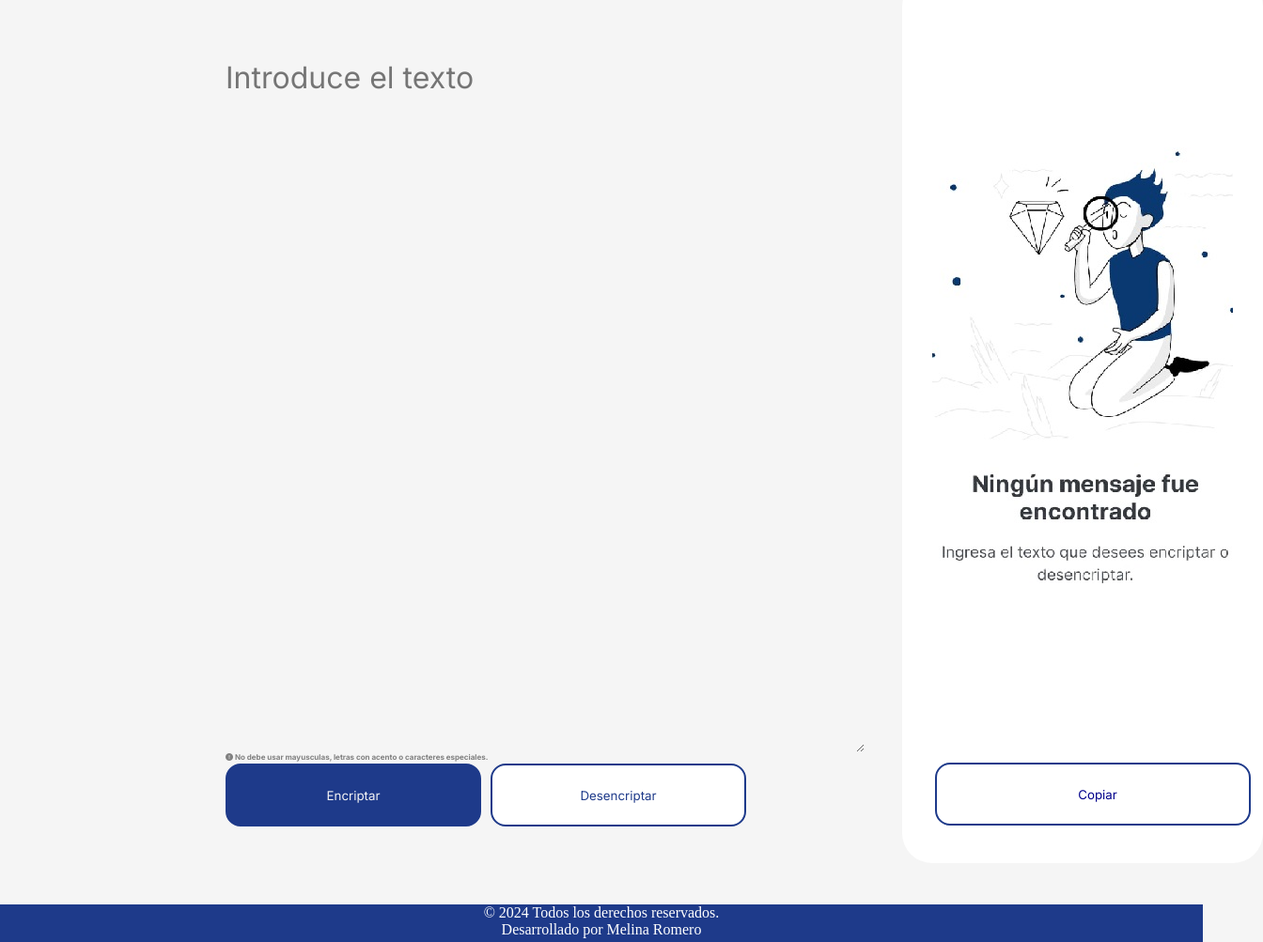
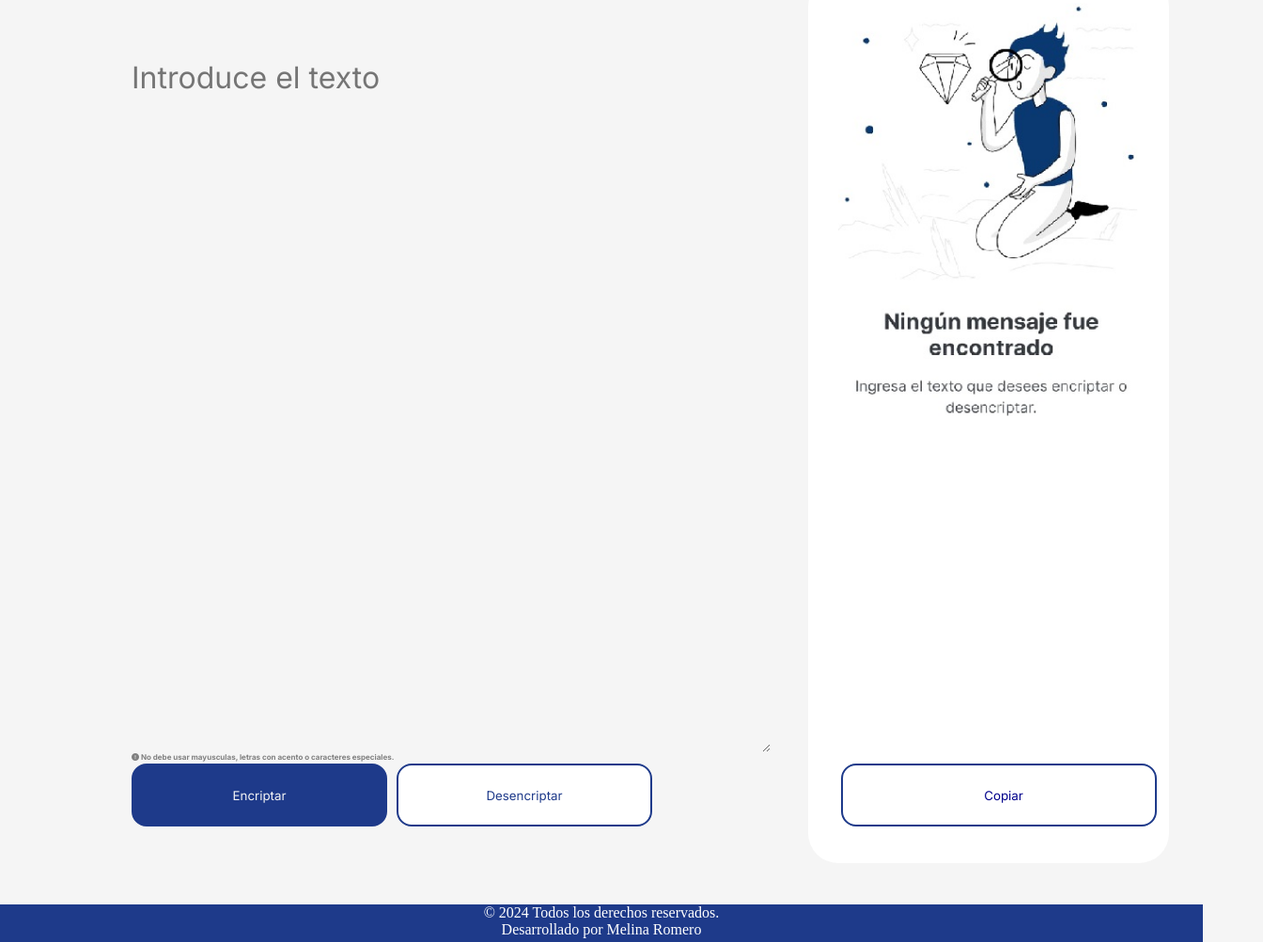
Before and after one commit to melinaromero/encriptador_de_texto, a plain HTML site: page index.html in a window 1280 px wide. Shown: the part 155-1158 px from the top of the page at 94% size, 1344 px wide, since content can reach past the window. Drawn offline with Linux system fonts and the light colour scheme.

Commit message:
cambios en css
correcciones en los estilos

```diff
--- a/styles.css
+++ b/styles.css
@@ -24,7 +24,6 @@
 }
 
 body {
-        /* Configura el modelo de caja para que el padding y el border se incluyan en el cálculo del ancho y alto del elemento */
     box-sizing: border-box;
     background-color: var(--color-background);
     color: #F6F6F6;
@@ -53,12 +52,12 @@ body {
     display: flex;
     flex-direction: column;
     margin-top: 88px;
-    margin-left: 240px;
+    margin-left: 140px;
     font-family: var(--font-primary);
     font-size: 2rem;
     color:blue;
     background-color: var(--color-background);
-    overflow: auto; /* Añade scroll si el contenido excede la altura máxima */
+    overflow: auto; /* Añade scroll si el contenido excede la altura maxima */
     border: none; /* Elimina el borde del input */
     box-sizing: border-box;
 
@@ -67,8 +66,8 @@ body {
     width: 100%; /* Ocupa todo el ancho del contenedor */
     height: 100%;
     background-color: var(--color-background);
-    border-radius: 4px; /* Opcional: redondea las esquinas del input */
-    box-sizing: border-box; /* Incluye padding y border en el cálculo del ancho */
+    border-radius: 4px; /*redondea las esquinas del input */
+    box-sizing: border-box; /* Incluye padding y border en el calculo del ancho */
     font-size: 1rem; /* Ajusta el tamaño del texto dentro del input */
     text-align: start;
 
@@ -77,7 +76,7 @@ body {
 .presentacionAdvertencia{
     font-family: var(--font-primary);
     font-size: 0.5rem;
-    margin-left: 240px;
+    margin-left: 140px;
     color: gray;
     box-sizing: border-box;
 }
@@ -96,10 +95,9 @@ body {
     justify-content: flex-start;
     max-width: 680px;
     height: 67px;
-    gap: 10px; /* Opcional: Espacio entre los botones */
-    margin: 2px 0px 83px 240px;
+    gap: 10px; /* Espacio entre los botones */
+    margin: 2px 0px 83px 140px;
     box-sizing: border-box;
-
 
 }
 
@@ -123,10 +121,11 @@ body {
     box-sizing: border-box;
     border: 2px solid var(--color-primary);
 }
+
 .presentacionDesencriptado{
     width:30%;
-    max-width: 400px; /* Limita el ancho máximo */
-    height: auto; /* Ajusta la altura automáticamente */
+    max-width: 400px; /* Limita el ancho maximo */
+    height: auto; /* Ajusta la altura automaticamente */
     height: 944px;
     display: flex;
     flex-direction: column;
@@ -139,23 +138,20 @@ body {
     font-size: 2rem;
     color: gray;
 }
+
 .presentacionDesencriptadoTexto{
     max-width: 336px;
     height: 781px;
     background-color: white;
-    margin: 28.05px 32px 28.05px 32px;
+    margin: 28.05px 32px 29.05px 32px;
     box-sizing: border-box;
     display: flex;
     flex-direction: column;
-    justify-content: center;
-    align-items: center;
-    overflow-wrap: break-word; /* Asegura que el texto largo se ajuste al contenedor */
-    word-break: break-word; /* Rompe palabras largas si es necesario */
+    text-align: start;
+    overflow-wrap: break-word; /* para que el texto largo se ajuste al contenedor */
+    word-break: break-word; /* rompe las palabras si son muy largas */
     overflow: auto;
-
 }
-
-
 
 .botonCopiar{
 background-color: white;
@@ -165,19 +161,15 @@ border-radius: 16px;
 border: 2px solid var(--color-primary);
 max-width: 336px;
 height: 67px;
-box-sizing: border-box;
 padding-left: 10px;
 margin-left: 35px;
-
+box-sizing: border-box;
 }
 
-
 .imgIni{
-
     display: flex;
     justify-content: center;
     align-items: center;
-
 }
 
 .footer{
@@ -189,7 +181,7 @@ margin-left: 35px;
     color: white;
 }
 
-/* Media Query para dispositivos móviles */
+/* Media query para celulares */
 @media (max-width: 600px) {
     .presentacion {
         flex-direction: column;
@@ -241,13 +233,14 @@ margin-left: 35px;
     }
 
     .botonCopiar {
-        max-width: 100%;
+        max-width: 85%;
         height: auto;
         font-size: 1rem;
+        box-sizing: border-box;
     }
 }
 
-/* Media Query para tablets */
+/* Media query para tablets */
 @media (min-width: 601px) and (max-width: 1024px) {
     .presentacion {
         flex-direction: column;
@@ -289,7 +282,7 @@ margin-left: 35px;
         margin: 20px 0;
         display: flex;
         flex-direction: column;
-        align-items: center; /* Alinea el contenido verticalmente en el centro */
+        align-items: center; /* solucion para alinear el contenido verticalmente en el centro */
     }
 
     .presentacionDesencriptadoTexto {
@@ -308,6 +301,7 @@ margin-left: 35px;
         display: flex;
         justify-content: center;
         align-items: center;
+        box-sizing: border-box;
     }
 
     .imgIni{
```
Also changed, not shown: index.html (+1 -1 lines).
